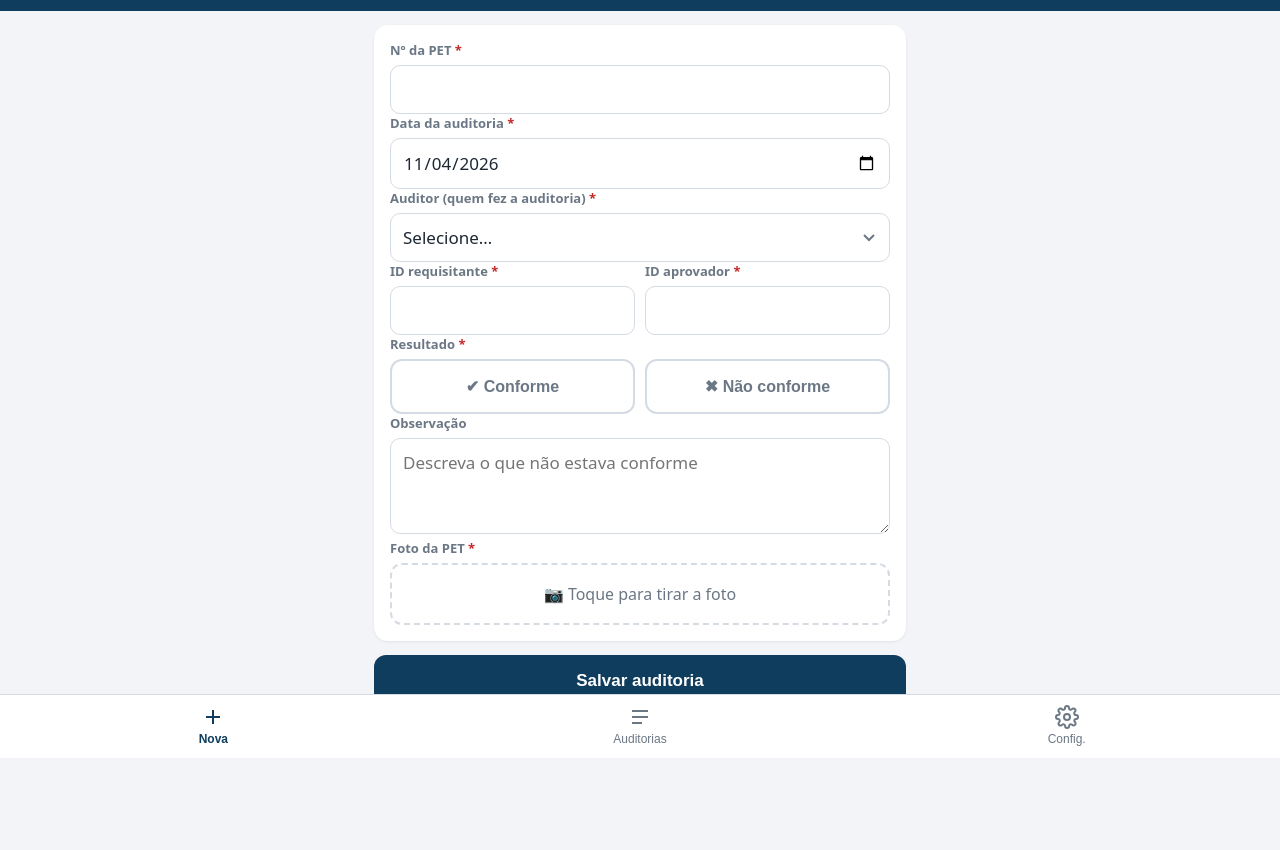
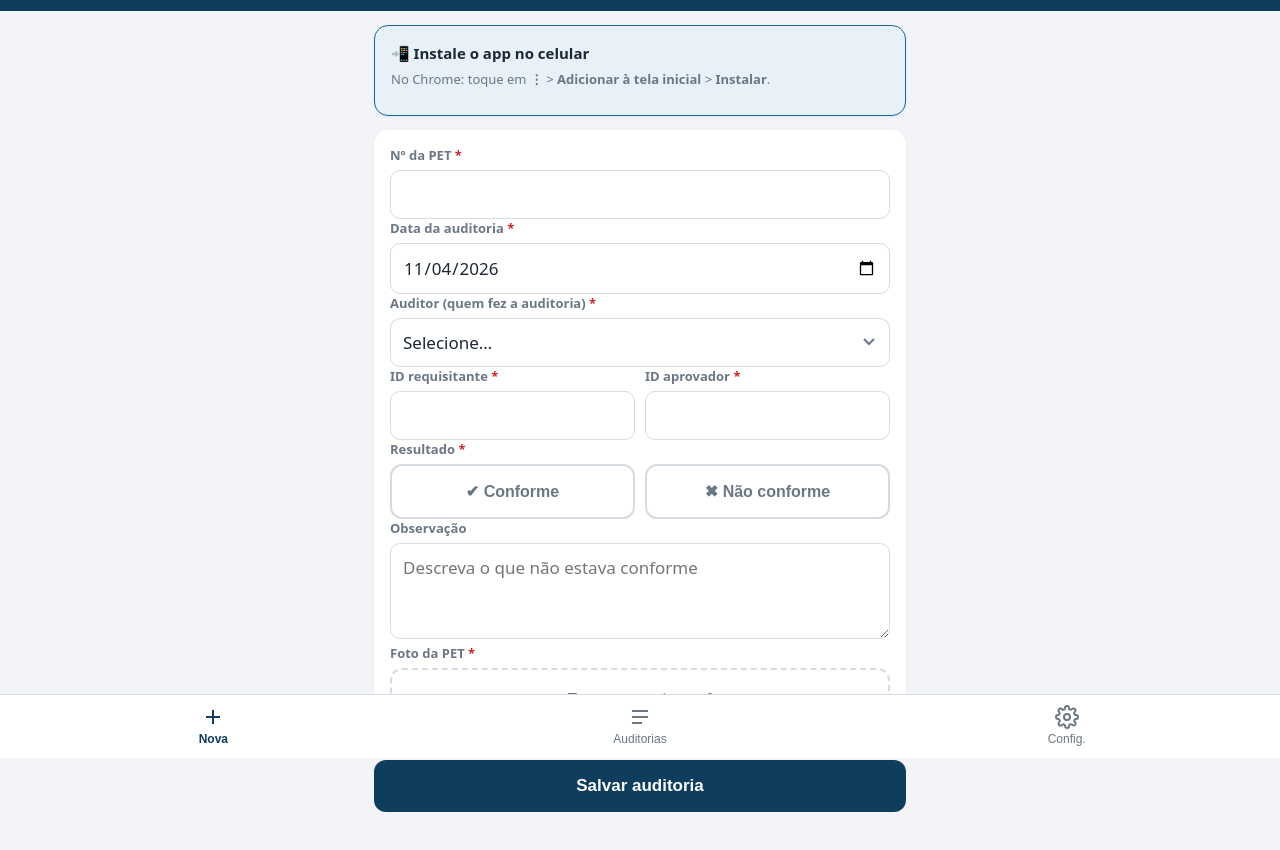
Before and after one commit to SafeSegTreinamentos/auditoriapet, a plain HTML site: page index.html in a window 1280 px wide. Shown: the part 42-892 px from the top of the page. Before the commit the page ends 847 px from the top, so only its background shows below. Drawn offline with Linux system fonts and the light colour scheme.

Commit message:
Botão Instalar app e instruções de instalação por navegador
Co-Authored-By: Claude Opus 5.5 <noreply@anthropic.com>
Claude-Session: https://claude.ai/code/session_01AqUPeKmSrD6nascFvBUp8t

```diff
--- a/index.html
+++ b/index.html
@@ -62,6 +62,11 @@ nav svg{width:24px;height:24px}
 <header><h1>Auditoria de PET</h1><span id="net">—</span></header>
 
 <main>
+<div id="instBar" class="card" style="display:none;background:#e8f1f8;border:1.5px solid #1b6a9c">
+  <b style="font-size:15px">📲 Instale o app no celular</b>
+  <p class="hint" id="instTx" style="margin:6px 0 10px">Funciona sem internet e abre direto da tela inicial.</p>
+  <button class="btn" id="instBtn">Instalar app</button>
+</div>
 <!-- NOVA AUDITORIA -->
 <section id="v-nova" class="view act">
 <form id="f" class="card" novalidate>
@@ -226,6 +231,18 @@ $('#cTest').onclick=async()=>{const o=$('#cTestRes');o.textContent='Testando…'
   try{const j=await enviar(cfg(),{key:cfg().key,teste:1});
     o.textContent=j.erro==='Dados incompletos'?'✔ Conexão OK — chave aceita e script respondendo.':j.erro==='Chave inválida'?'✖ Conectou, mas a chave está diferente da do script.':'Resposta: '+JSON.stringify(j)}
   catch(e){o.textContent='✖ '+e.message}};
+/* ---------- instalação ---------- */
+let instEvt=null;
+const instalado=()=>matchMedia('(display-mode: standalone)').matches||navigator.standalone;
+window.addEventListener('beforeinstallprompt',e=>{e.preventDefault();instEvt=e;if(!instalado()){$('#instBar').style.display='block';$('#instBtn').style.display='block'}});
+$('#instBtn').onclick=async()=>{if(!instEvt)return;instEvt.prompt();const r=await instEvt.userChoice;instEvt=null;if(r.outcome==='accepted')$('#instBar').style.display='none'};
+window.addEventListener('appinstalled',()=>{$('#instBar').style.display='none';toast('App instalado ✔')});
+setTimeout(()=>{if(!instalado()&&!instEvt){const ua=navigator.userAgent;$('#instBtn').style.display='none';
+  $('#instTx').innerHTML=/iPhone|iPad/.test(ua)?'No Safari: toque em <b>Compartilhar</b> e depois em <b>Adicionar à Tela de Início</b>.':
+  /SamsungBrowser/.test(ua)?'No Samsung Internet: menu <b>≡</b> &gt; <b>Adicionar página a</b> &gt; <b>Tela inicial</b>. Ou abra este link no <b>Chrome</b>.':
+  /wv|FBAN|Instagram|WhatsApp/.test(ua)?'Você está num navegador interno. Toque em <b>⋮</b> &gt; <b>Abrir no Chrome</b> e instale por lá.':
+  'No Chrome: toque em <b>⋮</b> &gt; <b>Adicionar à tela inicial</b> &gt; <b>Instalar</b>.';
+  $('#instBar').style.display='block'}},2500);
 /* ---------- start ---------- */
 openDB().then(()=>{net();loadCfg();badge();sincronizar();try{$('#aud').value=localStorage.getItem('audPT')||''}catch{}});
 if('serviceWorker' in navigator)navigator.serviceWorker.register('sw.js');
--- a/sw.js
+++ b/sw.js
@@ -1,4 +1,4 @@
-const C='auditoria-pet-v3';
+const C='auditoria-pet-v4';
 const F=['./','./index.html','./manifest.json','./icon-192.png','./icon-512.png'];
 self.addEventListener('install',e=>{e.waitUntil(caches.open(C).then(c=>c.addAll(F)));self.skipWaiting()});
 self.addEventListener('activate',e=>{e.waitUntil(caches.keys().then(k=>Promise.all(k.filter(x=>x!==C).map(x=>caches.delete(x)))));self.clients.claim()});
```
Also changed, not shown: manifest.json.
